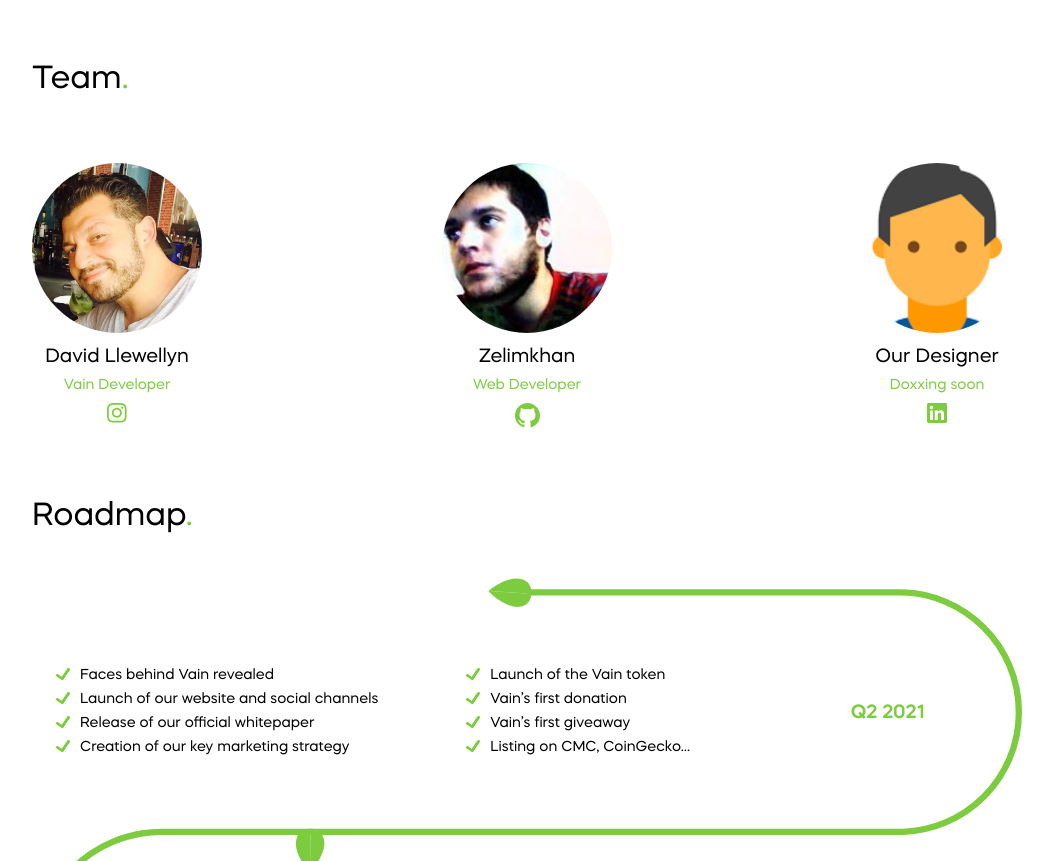
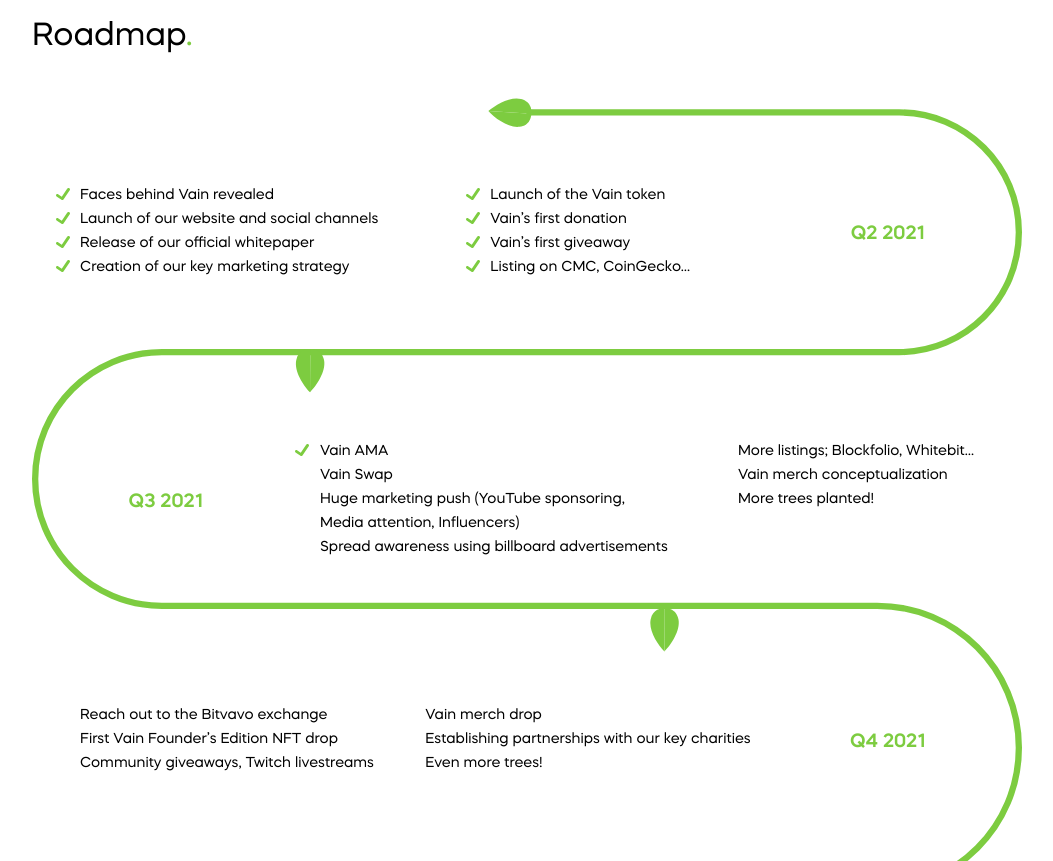
Before and after one commit to VainTokenCom/website, a plain HTML site: page index.html in a window 1280 px wide. Shown: the part 1493-2354 px from the top of the page, without its empty margins (113-1166 px from the left). Drawn offline with Linux system fonts and the light colour scheme; files whose address does not match are found by name.

Commit message:
remove team section

```diff
--- a/index.html
+++ b/index.html
@@ -490,35 +490,6 @@
             <img src="./assets/images/community.svg" alt="Vain Movement">
         </div>
     </section>
-    <section class="team" id="team">
-        <h1 class="title mb2">Team<span class="green">.</span></h1>
-        <div class="team-body">
-            <div class="t-member">
-                <img class="profile" src="./assets/images/team/david.jpg" alt="Said">
-                <div class="t-member-name">David Llewellyn</div>
-                <div class="green t-member-title">Vain Developer</div>
-                <a href="https://www.instagram.com/davidoff_90784/" target="_blank">
-                    <img src="./assets/images/instagram-g.svg" class="in" alt="instagram">
-                </a>
-            </div>
-            <div class="t-member">
-                <img class="profile" src="./assets/images/team/zelimkhan.jpeg" alt="Zelimkhan">
-                <div class="t-member-name">Zelimkhan</div>
-                <div class="green t-member-title">Web Developer</div>
-                <a href="https://github.com/halidovz" target="_blank">
-                    <img src="./assets/images/github.svg" style="width: 25px" class="in" alt="Github">
-                </a>
-            </div>
-            <div class="t-member">
-                <img class="profile" src="./assets/images/team/designer.png" alt="Designer">
-                <div class="t-member-name">Our Designer</div>
-                <div class="green t-member-title">Doxxing soon</div>
-                <a href="#">
-                    <img src="./assets/images/in.svg" class="in" alt="linkedin">
-                </a>
-            </div>
-        </div>
-    </section>
     <h1 class="title mb2" id="roadmap">Roadmap<span class="green">.</span></h1>
     <section class="roadmap-mobile">
         <div class="roadmap-block">
```
